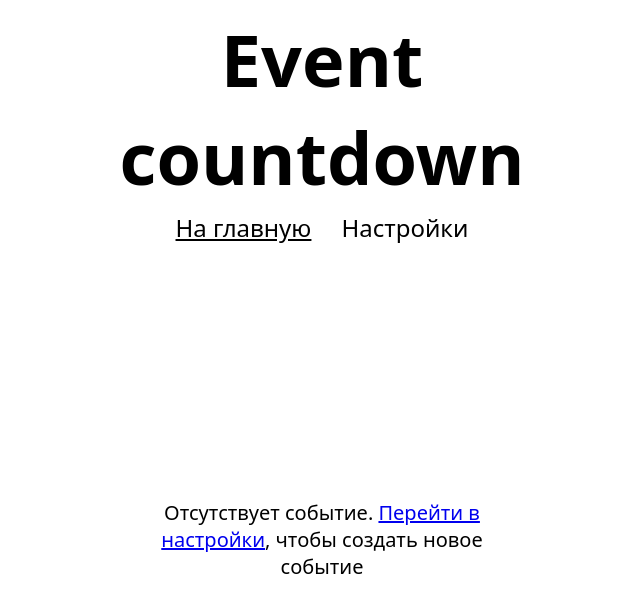
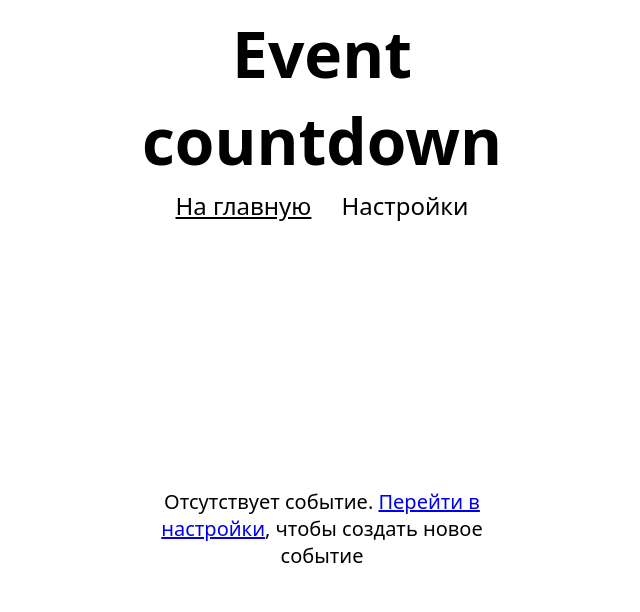
Before and after one commit to NMakarevich/birth-date-countdown, an Angular app: page /main in a window 1280 px wide. Shown: the top 612 px of the page, without its empty margins (318-958 px from the left). Built offline with nearby package versions, Linux system fonts and the light colour scheme.

Commit message:
refactor: change font-size

```diff
--- a/src/app/app.component.scss
+++ b/src/app/app.component.scss
@@ -6,7 +6,7 @@
   display: flex;
   flex-direction: column;
   align-items: center;
-  font-size: 36px;
+  font-size: 32px;
 }
 
 .nav {
```
